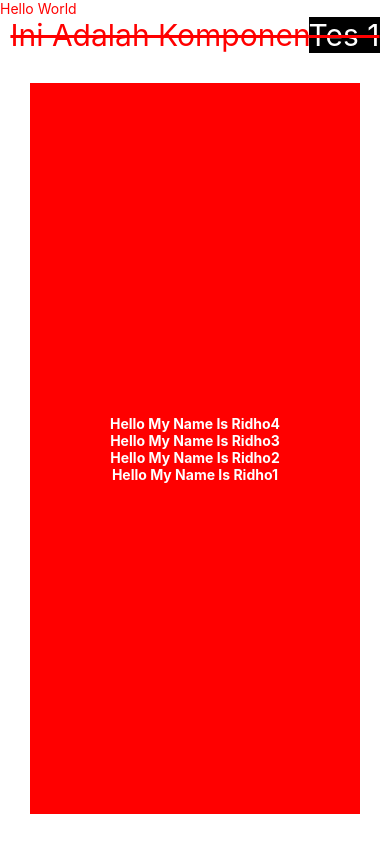
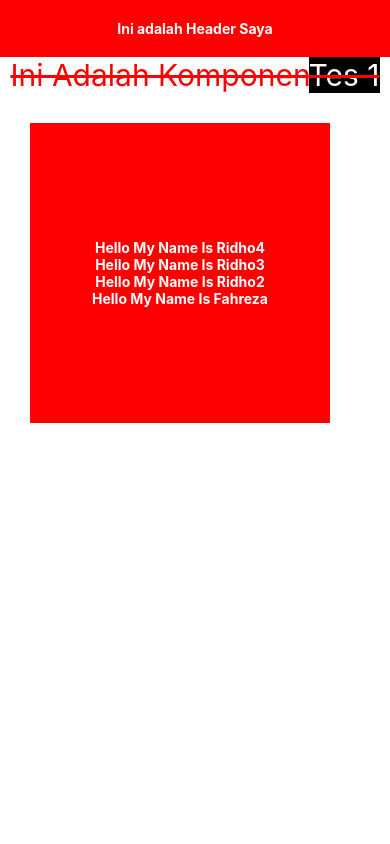
Before and after one commit to laoderidho/React_Native_Tutorial, a React Native app in the folder tesReact/Project1/: screen / in a window 390 px wide. Built offline with nearby package versions, Linux system fonts and the light colour scheme.

Commit message:
update today

```diff
--- a/tesReact/Project1/App.js
+++ b/tesReact/Project1/App.js
@@ -1,6 +1,7 @@
 import React, { Component } from 'react'
 import { Text, View} from 'react-native'
 import Components from './components/Components';
+
 
 class App extends Component {
   constructor(props) {
@@ -9,8 +10,7 @@ class App extends Component {
   }
   render() {
     return (
-      <View style={{flex:1}}>
-        <Text style={{color:'red'}}>Hello World</Text>
+      <View style={{flex: 1}}>
         <Components />
       </View>
     );
--- a/tesReact/Project1/components/Components.js
+++ b/tesReact/Project1/components/Components.js
@@ -1,5 +1,6 @@
 import React, { Component } from 'react'
 import {View, Text}  from 'react-native'
+import Header from './Header';
 
 class Components extends Component {
     constructor(props) {
@@ -8,7 +9,8 @@ class Components extends Component {
     }
     render() {
         return (
-            <View style={{flex:1}}>
+            <View style={{}}>
+            <Header/>
                 <Text
                 style={{fontSize: 30,
                         textAlign: 'center',
@@ -17,8 +19,8 @@ class Components extends Component {
                 }}>Ini Adalah Komponen
                 <Text style={{backgroundColor:'black', color :'white', textDecorationLine:'none'}}>Tes 1</Text>
                 </Text>
-                <View style={{flex : 1, backgroundColor:'red', justifyContent:'center' , alignItems:'center', margin: 30, flexDirection:'column-reverse'}}>
-                    <Text style={{color:'white', fontWeight: 'bold'}}>Hello My Name Is Ridho1</Text>
+                <View style={{ backgroundColor:'red', justifyContent:'center' , alignItems:'center', margin: 30, flexDirection:'column-reverse', width: 300, height: 300}}>
+                    <Text style={{color:'white', fontWeight: 'bold'}}>Hello My Name Is Fahreza</Text>
                     <Text style={{color:'white', fontWeight: 'bold'}}>Hello My Name Is Ridho2</Text>
                     <Text style={{color:'white', fontWeight: 'bold'}}>Hello My Name Is Ridho3</Text>
                     <Text style={{color:'white', fontWeight: 'bold'}}>Hello My Name Is Ridho4</Text>
--- /dev/null
+++ b/tesReact/Project1/components/Header.js
@@ -0,0 +1,18 @@
+import React, { Component } from 'react'
+import {View, Text} from 'react-native'
+
+class Header extends Component {
+    constructor(props) {
+        super(props);
+        this.state = {  };
+    }
+    render() {
+        return (
+            <View style={{backgroundColor:'red', padding : 20, alignItems: 'center', elevation: 5}}>
+                <Text style={{color: 'white', fontWeight:'bold', fontSize: '22'}}>Ini adalah Header Saya</Text>
+            </View>
+        );
+    }
+}
+//elevation = shadow
+export default Header;
```
